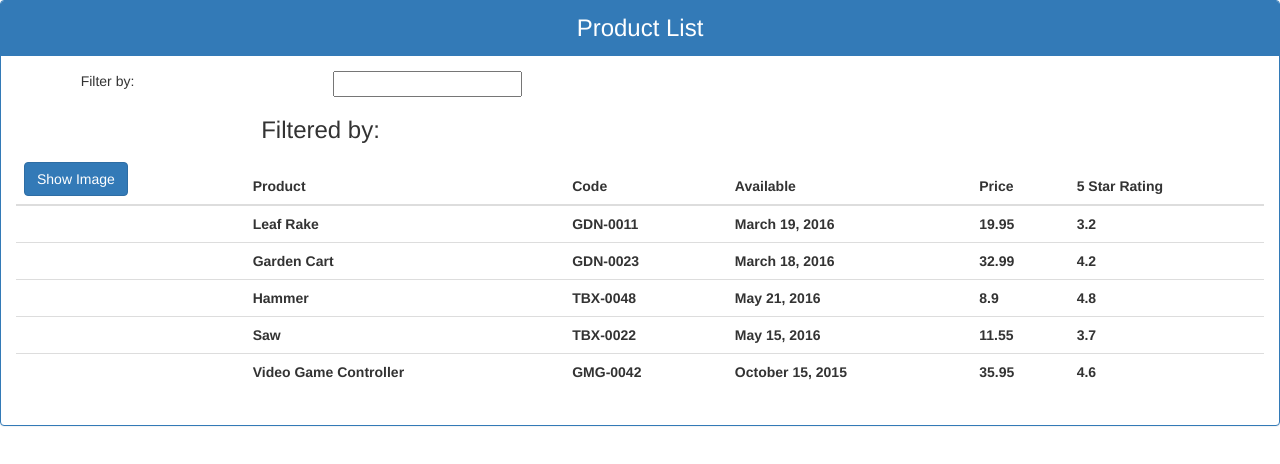
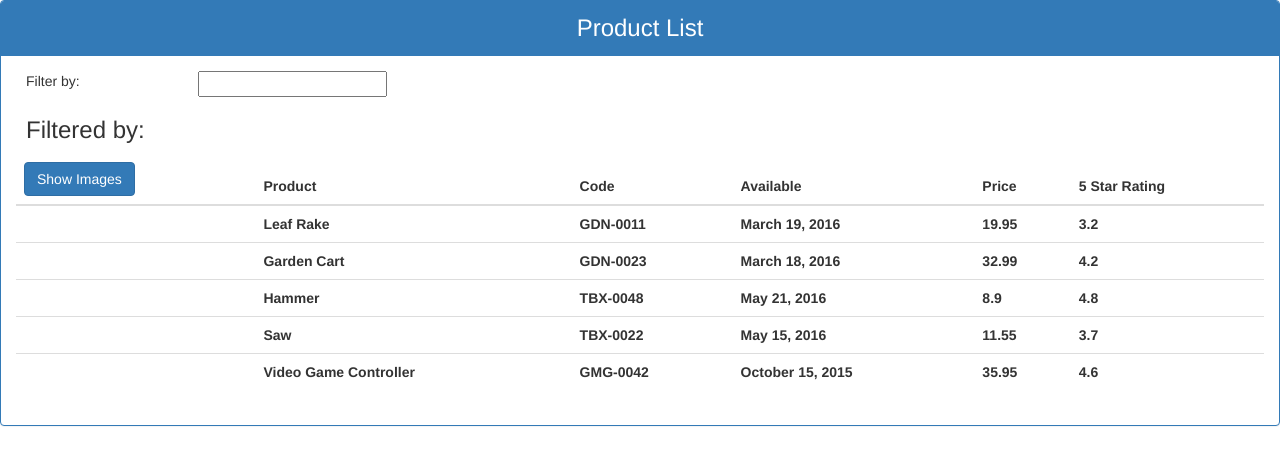
Before and after one commit to saurabhpati/angular2-product-management, an Angular app: page / in a window 1280 px wide. Shown: the top 464 px of the page. Built offline with nearby package versions, Linux system fonts and the light colour scheme.

Commit message:
binding props and events.

```diff
--- /dev/null
+++ b/src/app/products/product-list.component.css
@@ -0,0 +1,12 @@
+.acme-product-image {
+    width: 50px;
+    margin: 2px;
+}
+
+.acme-row {
+    float: left;
+}
+
+.filter {
+    margin-left: 25px;
+}
--- a/src/app/products/product-list.component.html
+++ b/src/app/products/product-list.component.html
@@ -2,14 +2,14 @@
     <div class="panel-heading">{{pageTitle}}</div>
     <div class="panel-body">
         <div class="row">
-            <div class="col-md-2">Filter by:</div>
+            <div class="col-md-2" class="acme-row filter">Filter by:</div>
             <div class="col-md-4">
                 <input type="text" />
             </div>
         </div>
         <div class="row">
-            <div class="col-md-6">
-                <h3>Filtered by: </h3>
+            <div class="col-md-6" class="acme-row filter">
+                <h3>Filtered by:</h3>
             </div>
         </div>
         <div class="table-responsive">
@@ -17,7 +17,7 @@
                 <thead>
                     <tr>
                         <th>
-                            <button type="button" class="btn btn-primary">Show Image</button>
+                            <button type="button" class="btn btn-primary" (click)=toggleImage($event)>Show Images</button>
                         </th>
                         <th>Product</th>
                         <th>Code</th>
@@ -28,7 +28,7 @@
                 </thead>
                 <tbody>
                     <tr *ngFor="let product of products">
-                        <th></th>
+                        <th><img *ngIf=isImageDisplayed [src]="product.imageUrl" [title]="product.productName" class="acme-product-image" /></th>
                         <th>{{product.productName}}</th>
                         <th>{{product.productCode}}</th>
                         <th>{{product.releaseDate}}</th>
--- a/src/app/products/product-list.component.ts
+++ b/src/app/products/product-list.component.ts
@@ -2,10 +2,12 @@ import { Component } from "@angular/core";
 
 @Component({
     selector: 'pm-products',
-    templateUrl: './product-list.component.html'
+    templateUrl: './product-list.component.html',
+    styleUrls: ['./product-list.component.css']
 })
 export class ProductListComponent {
-    private pageTitle:String = 'Product List';
+    private pageTitle: String = 'Product List';
+    private isImageDisplayed: Boolean = false;
     private products: any[] = [
         {
             "productId": 1,
@@ -58,4 +60,16 @@ export class ProductListComponent {
             "imageUrl": "http://openclipart.org/image/300px/svg_to_png/120337/xbox-controller_01.png"
         }
     ]
+
+    /**
+     * Toggles i.e. shows and hides images on click of the button.
+     * @param event The click event object.
+     */
+    private toggleImage(event): void {
+        this.isImageDisplayed = !this.isImageDisplayed;
+
+        if (event && event.target) {
+            event.target.innerText = this.isImageDisplayed ? 'Hide Images' : 'Show Images';
+        }
+    }
 }
```
